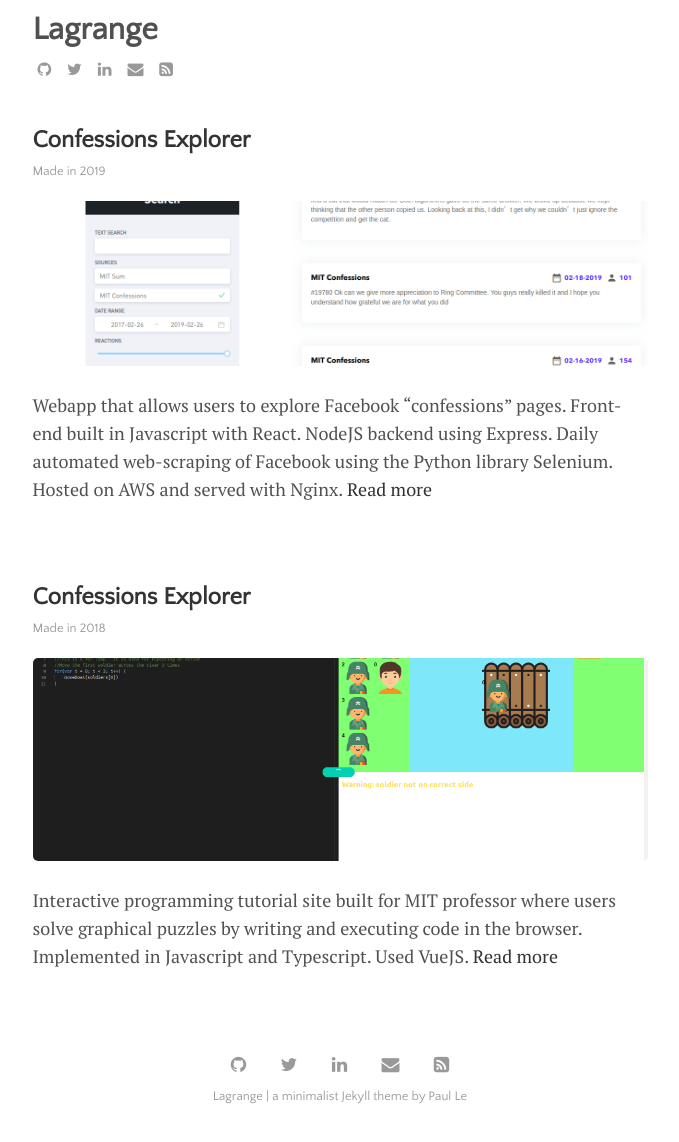
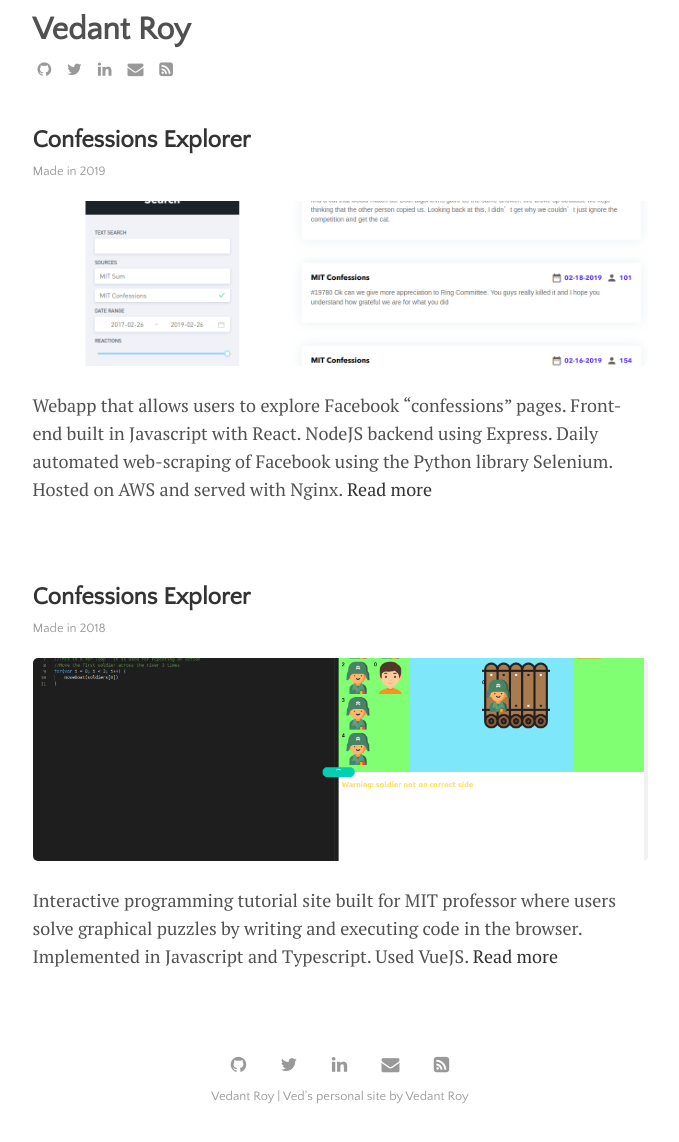
Before and after one commit to vedantroy/vedantroy.github.io, a Jekyll site: the page built from index.html, in a window 1280 px wide. Shown: the whole page, without its empty margins (300-979 px from the left). Built offline with Jekyll 4.4.1, drawn with Linux system fonts in a browser that asks for light colours; the list of posts is cut into pages by our own code.

Commit message:
disabled paginator + tweaked site info

```diff
--- a/_config.yml
+++ b/_config.yml
@@ -11,7 +11,7 @@
 #   sort_reverse: true
 
 # jekyll-paginate configuration
-paginate:            5
+paginate:            10
 
 # Build settings
 markdown:            kramdown
@@ -20,9 +20,9 @@
 plugins:             [jekyll-paginate, jekyll-sitemap, jekyll-feed, jekyll-seo-tag]
 
 # Customise atom feed settings (this is where Jekyll-Feed gets configuration information)
-title:		           'Lagrange'
-description:	       'a minimalist Jekyll theme'
-author:              'Paul Le'
+title:		           'Vedant Roy'
+description:	       "Ved's personal site"
+author:              'Vedant Roy'
 
 # RSS 2.0 can be used instead of Atom by uncommenting following two lines
 #feed:
```
